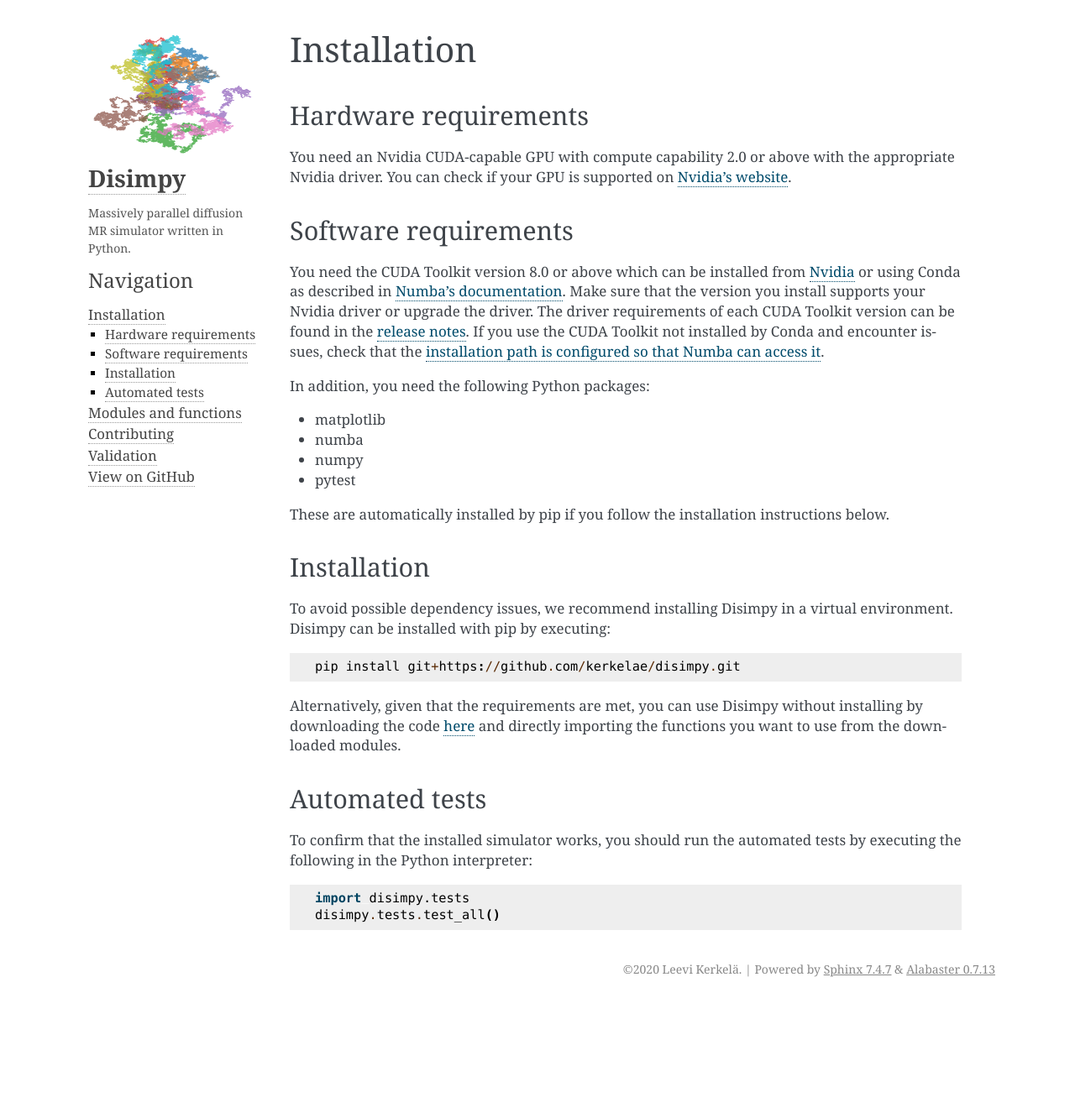
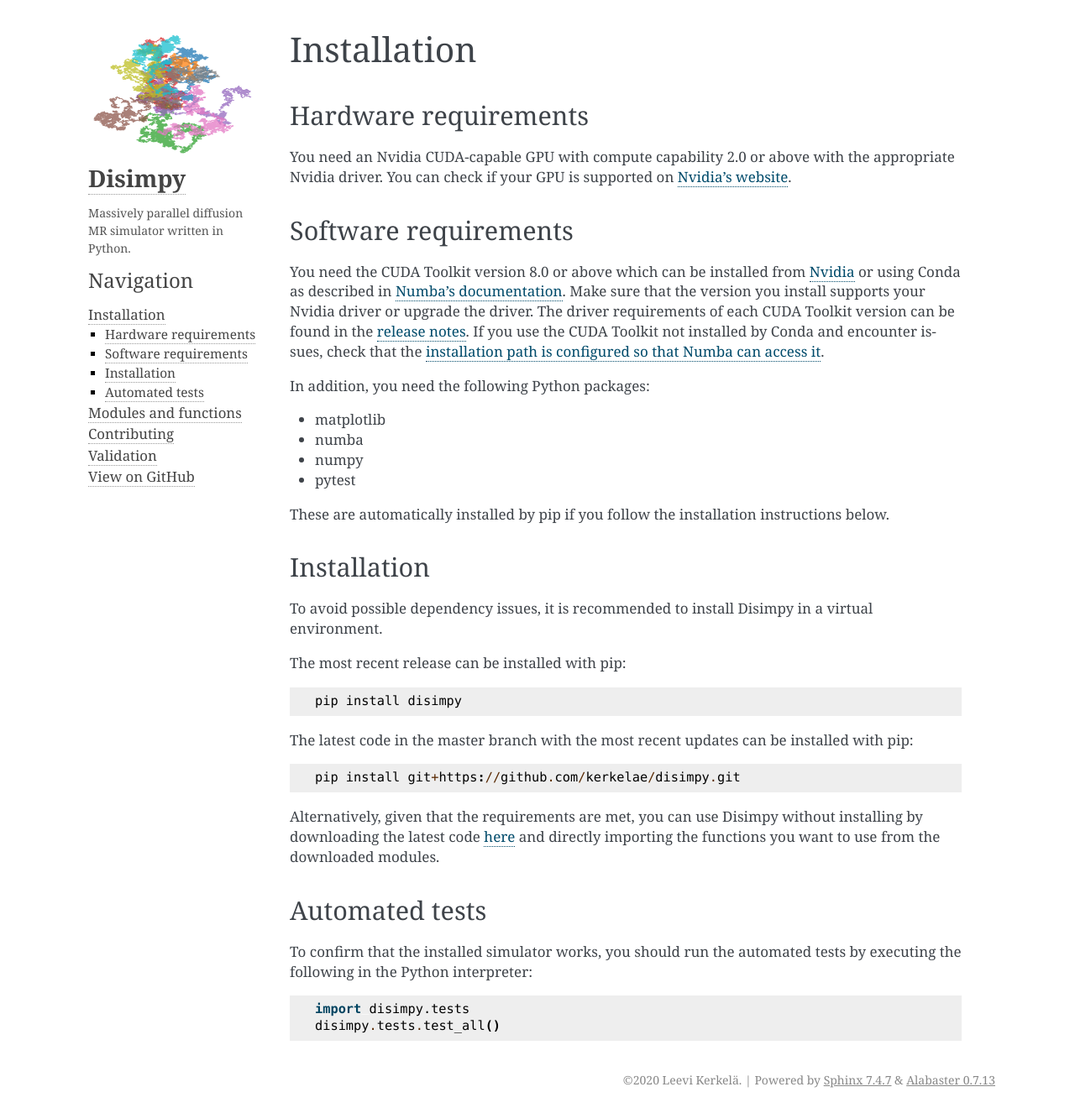
Before and after one commit to kerkelae/disimpy, a Sphinx documentation site: the page built from docs/source/installation.rst, in a window 1280 px wide. Shown: the whole page at 84% size. Built offline with Sphinx 7.4.7, drawn with Linux system fonts in a browser that asks for light colours; pages that are not in the unit, such as notebooks, are missing from menus; before the commit the page ends 1194 px from its top, so only the background shows below that.

Commit message:
Differentiate between latest release and latest code in installation guide

```diff
--- a/docs/source/installation.rst
+++ b/docs/source/installation.rst
@@ -36,13 +36,26 @@ instructions below.
 Installation
 ############
 
-To avoid possible dependency issues, we recommend installing Disimpy in a
-virtual environment. Disimpy can be installed with pip by executing: ::
+To avoid possible dependency issues, it is recommended to install Disimpy in a
+virtual environment.
+
+The most recent release can be installed with pip:
+
+.. code-block::
+
+    pip install disimpy
+
+The latest code in the master branch with the most recent updates can be
+installed with pip:
+
+.. code-block::
 
     pip install git+https://github.com/kerkelae/disimpy.git
 
+
+
 Alternatively, given that the requirements are met, you can use Disimpy without
-installing by downloading the code `here
+installing by downloading the latest code `here
 <https://github.com/kerkelae/disimpy/archive/master.zip>`_ and directly
 importing the functions you want to use from the downloaded modules.
 
```
